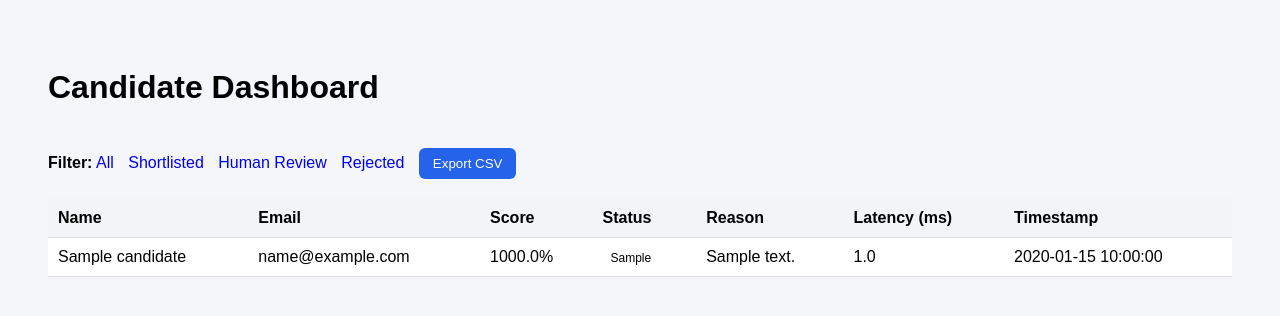
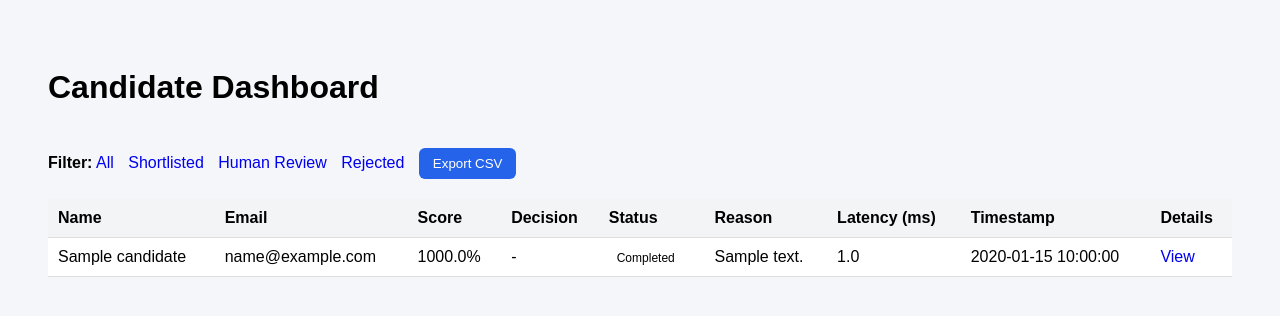
Before and after one commit to Faiqlatheef/Agentic-AI-resume-processing-system, a FastAPI app: page /dashboard in a window 1280 px wide. Shown: the top 316 px of the page. Run offline with FastAPI, Linux system fonts and the light colour scheme; tables that the repository leaves empty hold one stand-in row (values such as "Sample post").

Commit message:
Revamp candidate dashboard layout and filters
Updated the candidate dashboard template with new styling and additional columns for decision and details. Enhanced the filtering options and improved handling of null values for match scores and emails.

```diff
--- a/app/templates/dashboard.html
+++ b/app/templates/dashboard.html
@@ -37,8 +37,8 @@
 
 <div class="filters">
     <strong>Filter:</strong>
-    <a href="/dashboard">All</a>
-    <a href="/dashboard?status=Shortlisted">Shortlisted</a>
+    <a href="/dashboard?status=All">All</a>
+    <a href="/dashboard?status=Selected">Shortlisted</a>
     <a href="/dashboard?status=Human Review">Human Review</a>
     <a href="/dashboard?status=Rejected">Rejected</a>
 
@@ -52,25 +52,89 @@
         <th>Name</th>
         <th>Email</th>
         <th>Score</th>
+        <th>Decision</th>
         <th>Status</th>
         <th>Reason</th>
         <th>Latency (ms)</th>
         <th>Timestamp</th>
+        <th>Details</th>
     </tr>
 
     {% for r in records %}
     <tr>
-        <td>{{ r.name }}</td>
-        <td>{{ r.email }}</td>
-        <td>{{ (r.match_score * 100) | round(1) }}%</td>
+
+        <td>{{ r.name or "-" }}</td>
+
+        <td>{{ r.email or "-" }}</td>
+
+        <!-- Match Score -->
         <td>
-            <span class="badge {{ r.recommendation }}">
-                {{ r.recommendation }}
-            </span>
+            {% if r.match_score is not none %}
+                {{ (r.match_score * 100) | round(1) }}%
+            {% else %}
+                -
+            {% endif %}
         </td>
-        <td>{{ r.review_reason }}</td>
-        <td>{{ r.processing_time_ms }}</td>
+
+        <!-- Hiring Decision -->
+        <td>
+            {% if r.recommendation == "Selected" %}
+                <span class="badge bg-success">Selected</span>
+            {% elif r.recommendation == "Human Review" %}
+                <span class="badge bg-warning">Human Review</span>
+            {% elif r.recommendation == "Rejected" %}
+                <span class="badge bg-danger">Rejected</span>
+            {% else %}
+                -
+            {% endif %}
+        </td>
+
+        <!-- Processing Status -->
+        <td>
+            {% if r.status == "completed" %}
+                <span class="badge bg-success">Completed</span>
+            {% elif r.status == "processing" %}
+                <span class="badge bg-warning">Processing</span>
+            {% else %}
+                <span class="badge bg-danger">Failed</span>
+            {% endif %}
+        </td>
+
+        <!-- Review Reason -->
+        <td>
+            {% if r.review_reason %}
+                {{ r.review_reason }}
+            {% else %}
+                -
+            {% endif %}
+
+            {% if r.parsed_logs.missing_skills %}
+                <div style="margin-top:4px;">
+                    <span class="badge bg-danger">
+                        Missing: {{ r.parsed_logs.missing_skills | join(", ") }}
+                    </span>
+                </div>
+            {% endif %}
+        </td>
+
+        <!-- Latency -->
+        <td>
+            {% if r.processing_time_ms %}
+                {{ r.processing_time_ms | round(0) }}
+            {% else %}
+                -
+            {% endif %}
+        </td>
+
+        <!-- Timestamp -->
         <td>{{ r.created_at }}</td>
+
+        <td>
+            <a href="/tasks/{{ r.task_id }}" target="_blank">
+                View
+            </a>
+        </td>
+
     </tr>
     {% endfor %}
 </table>
```
